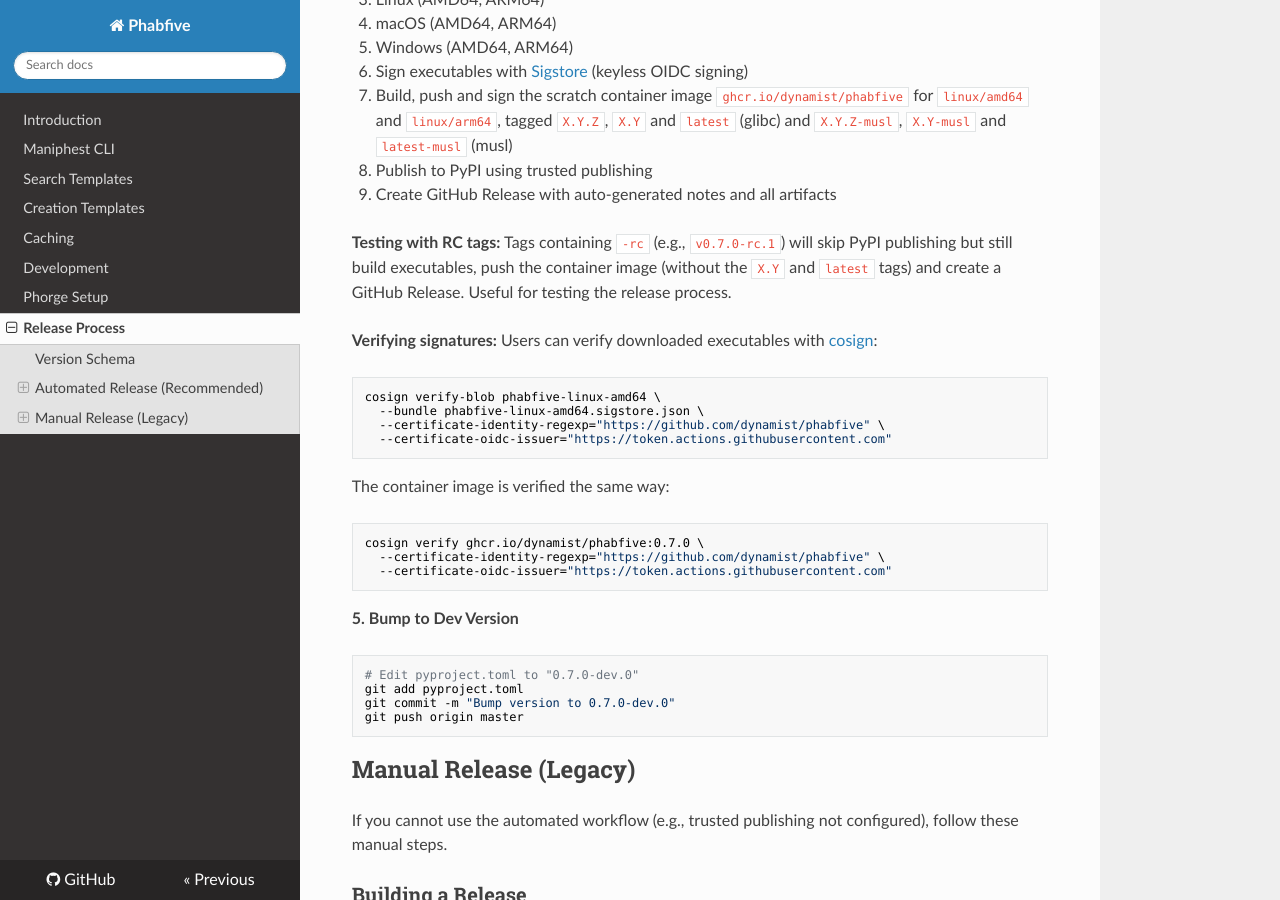
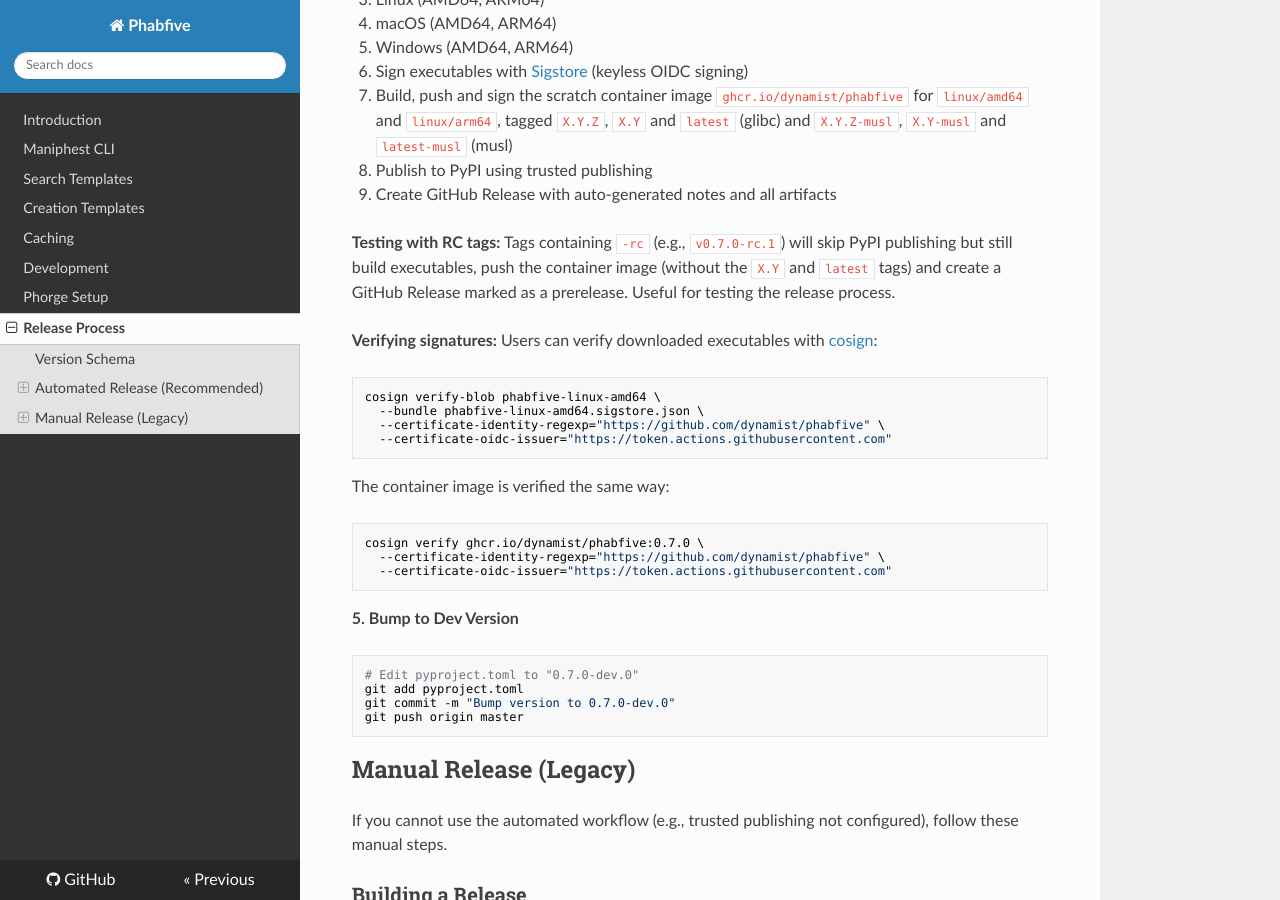
Before and after one commit to dynamist/phabfive, an MkDocs documentation site: the page built from docs/releasing.md, in a window 1280 px wide and 900 px high, scrolled down 2098 px. Built offline with MkDocs 1.6.1, drawn with Linux system fonts in a browser that asks for light colours; nearby versions of some CDN libraries.

Commit message:
Mark RC GitHub releases as prereleases
Releases created from -rc tags were published as regular releases, so
GitHub could show a release candidate as the latest release.

Co-Authored-By: Claude Opus 5 (1M context) <noreply@anthropic.com>

```diff
--- a/docs/releasing.md
+++ b/docs/releasing.md
@@ -95,7 +95,7 @@ This triggers the GitHub Actions workflow which will:
 5. Publish to PyPI using trusted publishing
 6. Create GitHub Release with auto-generated notes and all artifacts
 
-**Testing with RC tags:** Tags containing `-rc` (e.g., `v0.7.0-rc.1`) will skip PyPI publishing but still build executables, push the container image (without the `X.Y` and `latest` tags) and create a GitHub Release. Useful for testing the release process.
+**Testing with RC tags:** Tags containing `-rc` (e.g., `v0.7.0-rc.1`) will skip PyPI publishing but still build executables, push the container image (without the `X.Y` and `latest` tags) and create a GitHub Release marked as a prerelease. Useful for testing the release process.
 
 **Verifying signatures:** Users can verify downloaded executables with [cosign](https://docs.sigstore.dev/):
 
```
Also changed, not shown: AGENTS.md (+1 -1 lines), 1 other file.
